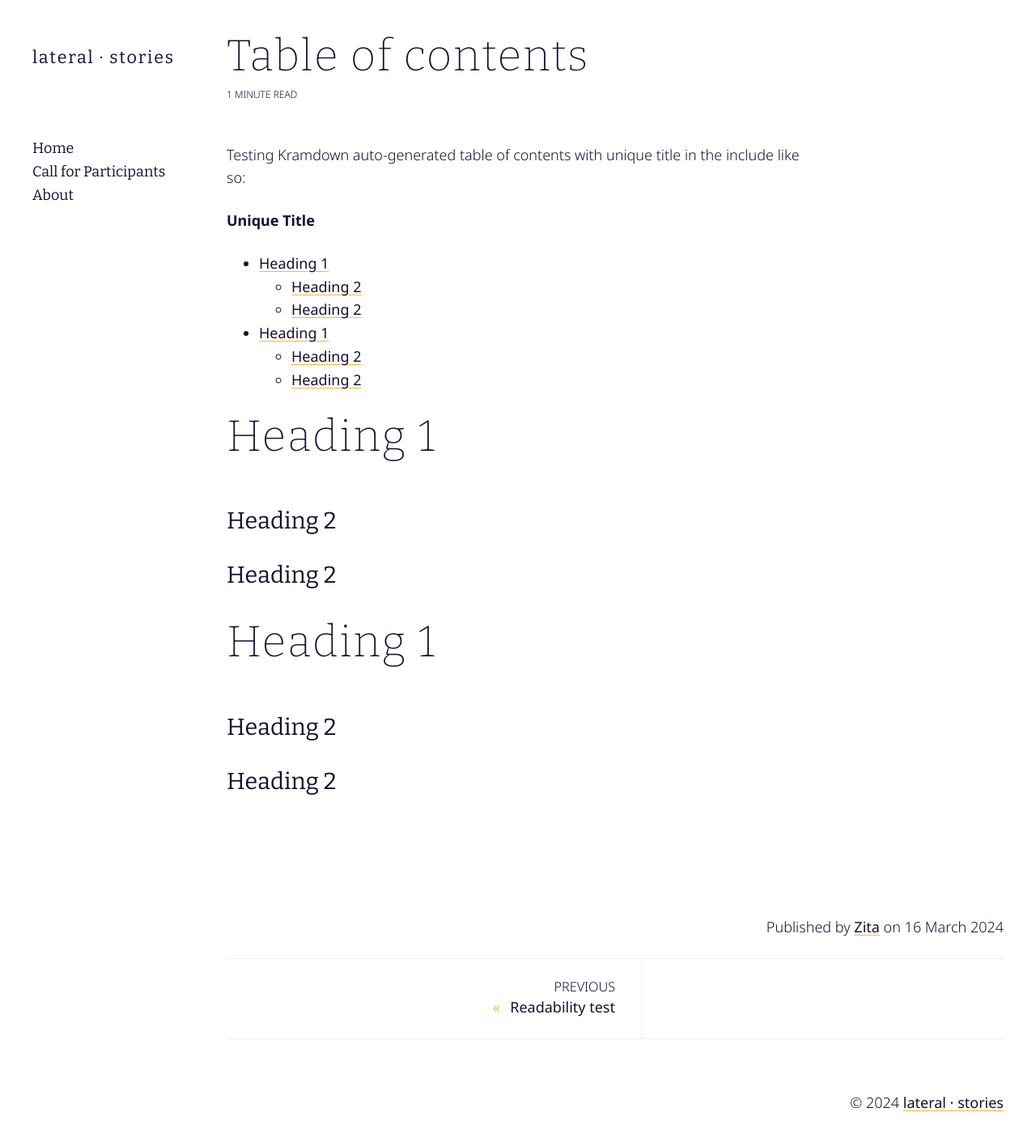
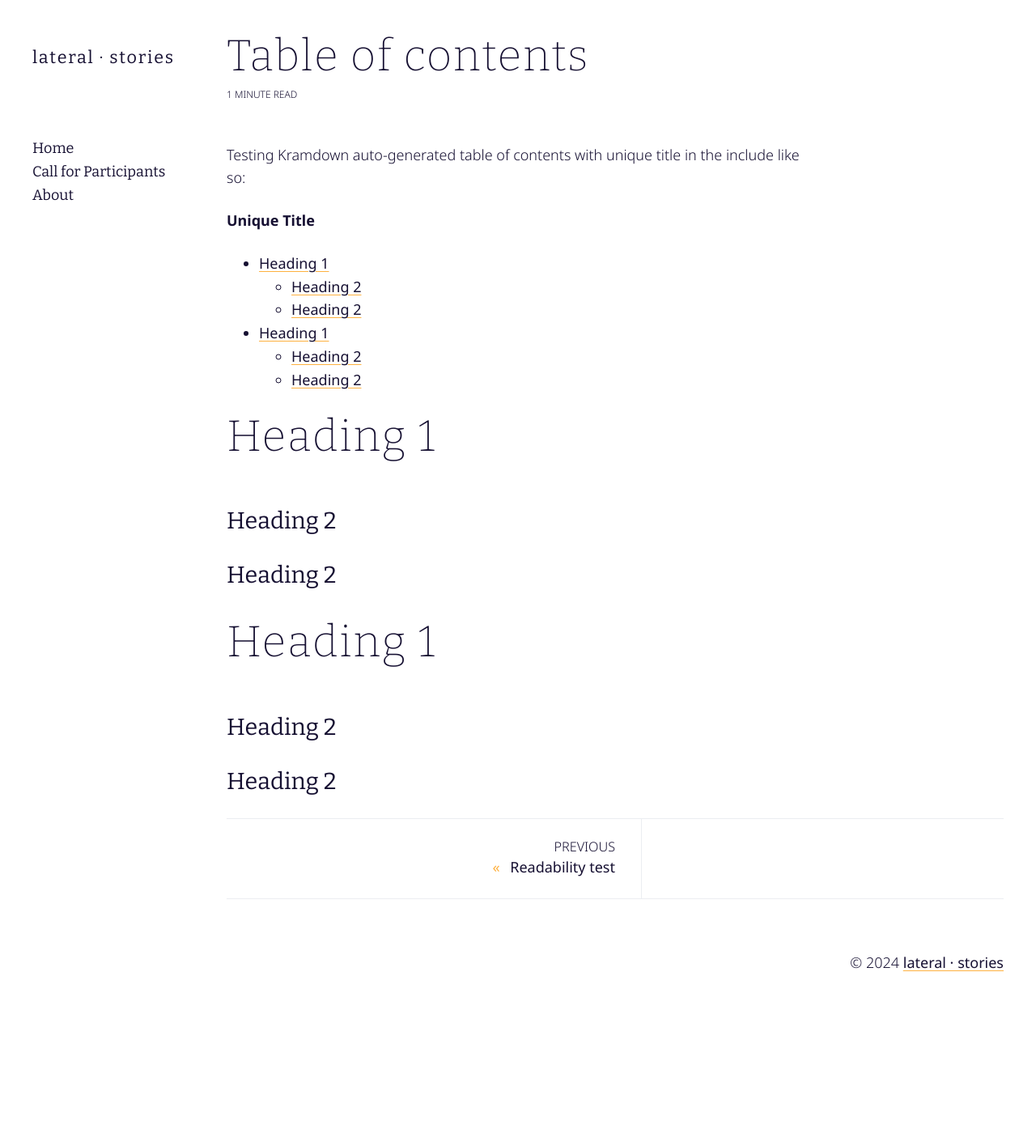
Before and after one commit to dopamine/lateralstories, a Jekyll site: the page built from _test/toc.md, in a window 1280 px wide. Shown: the whole page at 81% size. Built offline with Jekyll 4.4.1, drawn with Linux system fonts in a browser that asks for light colours; after the commit the page ends 1243 px from its top, so only the background shows below that.

Commit message:
Removing colophon from posts

```diff
--- a/_layouts/post.html
+++ b/_layouts/post.html
@@ -23,10 +23,10 @@ layout: default
     <div class="post__content">
       {{ content | toc | img_prefix }}
     </div>
-    <div class="post__colophon">
+    <!-- div class="post__colophon">
       Published by <a href="mailto:{{ site.author.email }}">{{ site.author.name }}</a>
       on <time>{{ page.date | date: "%e %B %Y" }}</time>
-    </div>
+    </div -->
   </article>
   {% include post-nav.html %}
 </main>
```
